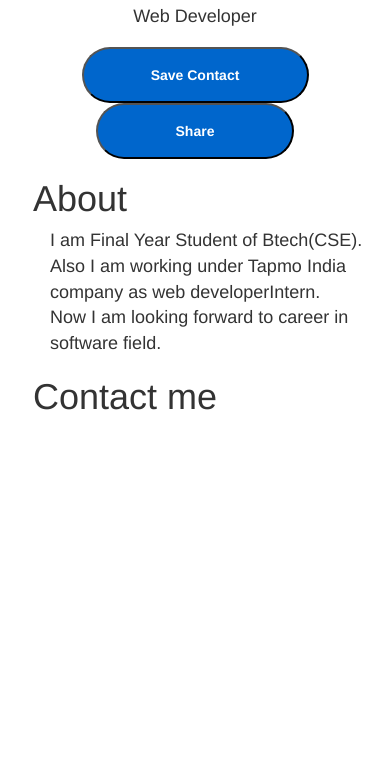
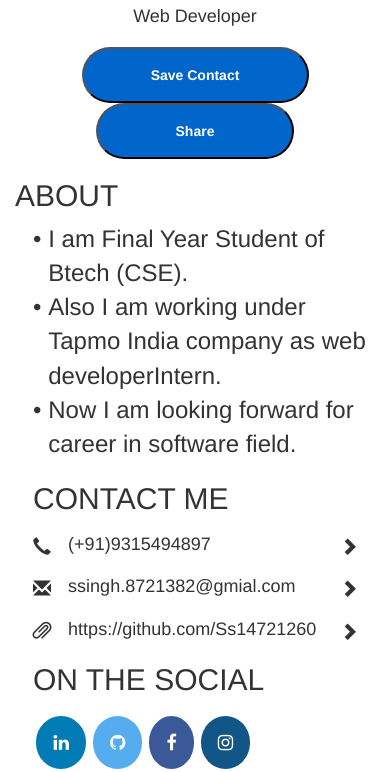
Before and after one commit to Ss14721260/portfolio, a plain HTML site: page index.html in a window 390 px wide. Shown: the part 223-995 px from the top of the page. Before the commit the page ends 844 px from the top, so only its background shows below. Drawn offline with nearby package versions, Linux system fonts and the light colour scheme; a web font is replaced by a local one.

Commit message:
online responsive web page

```diff
--- a/index.html
+++ b/index.html
@@ -4,7 +4,7 @@
 <head>
     <link rel="stylesheet" href="port2.css">
     <link rel="stylesheet" href="https://cdn.jsdelivr.net/npm/bootstrap-icons@1.11.0/font/bootstrap-icons.css">
-
+    <link rel="stylesheet" href="https://cdnjs.cloudflare.com/ajax/libs/font-awesome/4.7.0/css/font-awesome.min.css">
     <link rel="stylesheet" href="https://cdnjs.cloudflare.com/ajax/libs/font-awesome/4.7.0/css/font-awesome.min.css">
     <link rel="stylesheet" href="https://fonts.googleapis.com/css?family='popins'">
     <link rel="stylesheet" href="https://maxcdn.bootstrapcdn.com/bootstrap/3.4.1/css/bootstrap.min.css">
@@ -29,14 +29,38 @@
             <button class="share">Share</button>
         </div>
         <div class="container">
-            <div class="text-left" style='margin-top: 3%;padding-left: 5%;'>
-                <h1>About</h1>
-                <li>I am Final Year Student of Btech(CSE).</li>
-                <li>Also I am working under Tapmo India company as web developerIntern.</li>
-                <li>Now I am looking forward to career in software field.</li>
+            <div class="text-left" style='margin-top: 3%;padding-left: auto;'>
+                <h2>ABOUT</h2>
+                <li class="active">I am Final Year Student of Btech (CSE).</li>
+                <li class="active">Also I am working under Tapmo India company as web developerIntern.</li>
+                <li class="active">Now I am looking forward for career in software field.</li>
             </div>
             <div class="text-left" style='margin-top: 5%;padding-left: 5%;'>
-                <h1>Contact me</h1>
+                <h2>CONTACT ME</h2>
+                <div class="phone-wrapper">
+                    <i class="glyphicon glyphicon-earphone"></i>
+                    <span class="phone-number">(+91)9315494897</span>
+                    <i class="glyphicon glyphicon-chevron-right" style="margin-left: auto;"></i>
+                </div>
+                <div class="email-wrapper">
+                    <i class="glyphicon glyphicon-envelope"></i>
+                    <span class="email">ssingh.8721382@gmial.com</span>
+                    <i class="glyphicon glyphicon-chevron-right" style="margin-left: auto;"></i>
+                </div>
+                <div class="other-wrapper">
+                    <i class="glyphicon glyphicon-paperclip"></i>
+                    <span class="other-links">https://github.com/Ss14721260</span>
+                    <i class="glyphicon glyphicon-chevron-right" style="margin-left: auto;"></i>
+                </div>
+            </div>
+            <div class="text-left" style='margin-top: 5%;padding-left: 5%;'>
+                <h2>ON THE SOCIAL</h2>
+                <div class="phone-wrapper">
+                    <a href="https://www.linkedin.com/in/suraj-singh-0a4994206?utm_source=share&utm_campaign=share_via&utm_content=profile&utm_medium=android_app" class="fa fa-linkedin"></a>
+                    <a href="https://github.com/Ss14721260/" class="fa fa-github"></a>
+                    <a href="#" class="fa fa-facebook"></a>
+                    <a href="#" class="fa fa-instagram"></a>
+                </div>
             </div>
         </div>
     </div>
--- a/port2.css
+++ b/port2.css
@@ -1,5 +1,5 @@
-.save-contact{
-    color:white;
+.save-contact {
+    color: white;
     height: 56px;
     width: 227px;
     top: 295px;
@@ -9,22 +9,88 @@
     font-weight: 900;
 
 }
+
 .share {
-    color:white;
+    color: white;
     height: 56px;
     width: 198px;
     top: 295px;
     left: 20px;
-    border-radius:100px;
+    border-radius: 100px;
     background-color: #0066cc;
     font-weight: 900;
 }
-button:hover{
-    background-color:lime;
-    color:black;
+
+button:hover {
+    background-color: lime;
+    color: black;
 }
-li{
+
+li {
+    font-size: x-large;
+    padding-left: 5%;
+    display: inline-flex;
+    font-weight:auto;
+}
+
+li::before {
+    content: "•";
+    padding-right: 2%;
+}
+
+.phone-wrapper {
+    margin-top: 5%;
+    display: flex;
+    align-items: center;
     font-size: large;
-    padding-left:5%;
-    display: inline-flex;
 }
+
+.email-wrapper {
+    margin-top: 5%;
+    display: flex;
+    align-items: center;
+    font-size: large;
+}
+
+.other-wrapper {
+    margin-top: 5%;
+    display: flex;
+    align-items: center;
+    font-size: large;
+}
+
+.glyphicon{
+    margin-right: 5%;
+}
+.socialmedia{
+    margin-top: 5%;
+}
+.fa {
+    padding: 5%;
+    font-size: 30px;
+    width: auto;
+    text-align: center;
+    text-decoration: none;
+    margin: 1% 1%;
+    border-radius:50%;
+  }
+  .fa-linkedin {
+    background: #007bb5;
+    color: white;
+  }
+  .fa-github {
+    background: #55ACEE;
+    color: white;
+  }
+  .fa-facebook {
+    background: #3B5998;
+    color: white;
+  }
+  .fa-instagram {
+    background: #125688;
+    color: white;
+  }
+  .fa:hover {
+    background-color:black;
+    list-style: none;
+}
```
